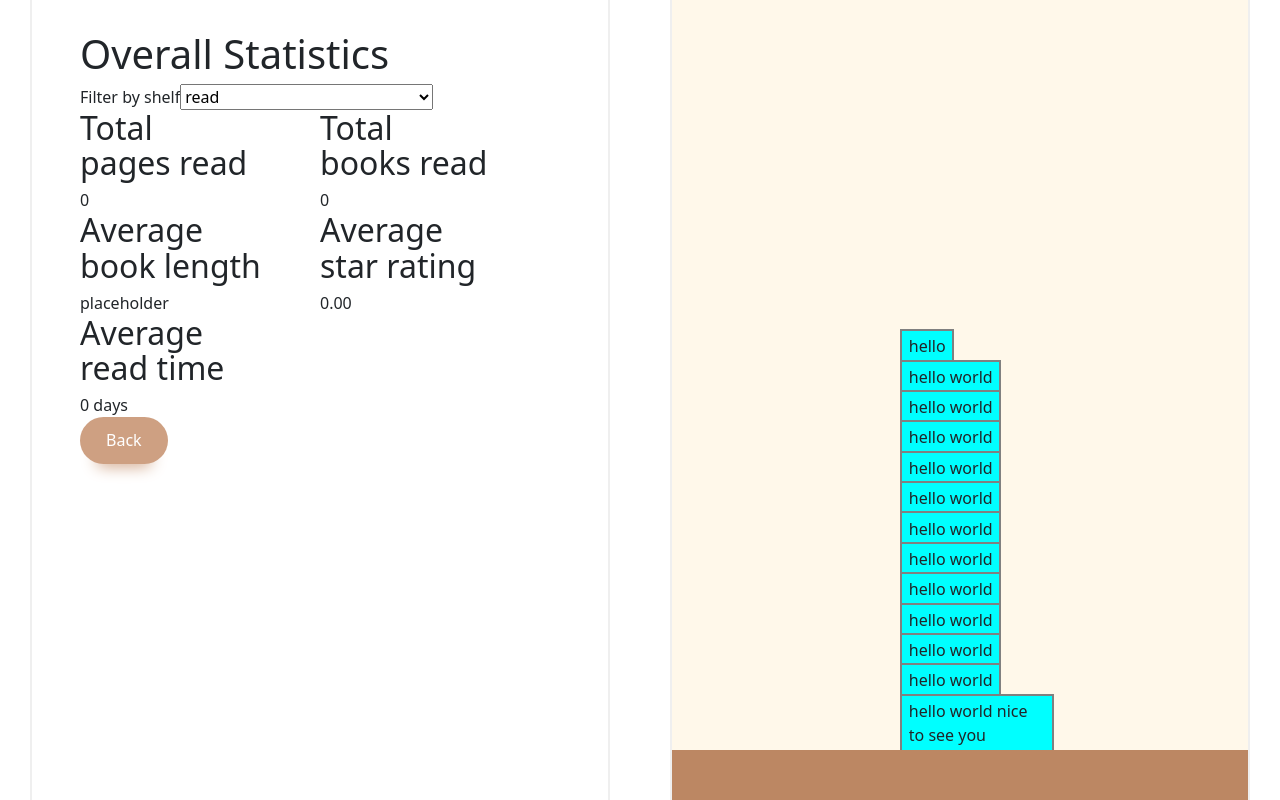
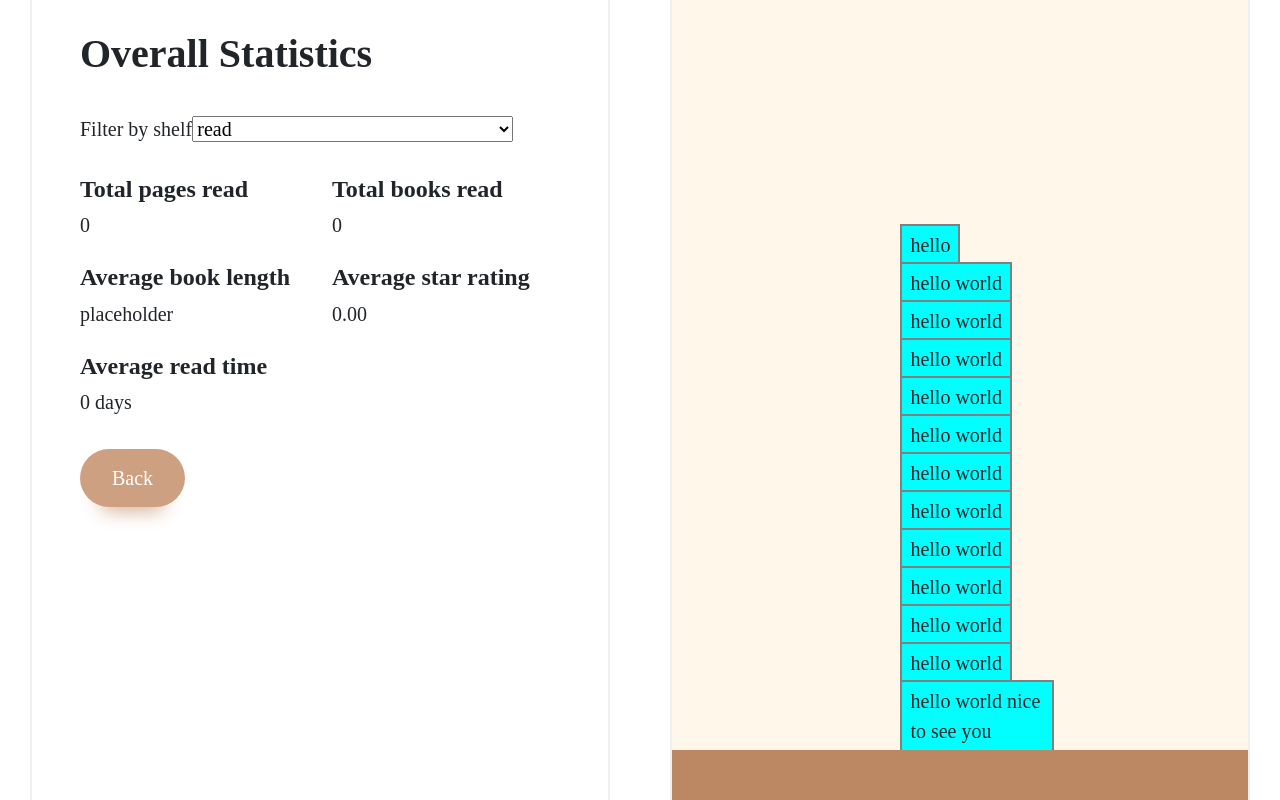
Before and after one commit to ReusableChopsticks/GoodreadsAnalyser, a React (Vite) app: page /view in a window 1280 px wide. Built offline with nearby package versions, Linux system fonts and the light colour scheme.

Commit message:
added proper spacing to statistics page

```diff
--- a/src/HomePage/HomePage.css
+++ b/src/HomePage/HomePage.css
@@ -3,8 +3,6 @@
 /* FILE INPUT */
 .upload-page {
   min-height: 100vh;
-  font-family: var(--ff-primary);
-  font-size: var(--fs-600);
 }
 
 .file-input-container {
--- a/src/ViewPage/ViewPage.css
+++ b/src/ViewPage/ViewPage.css
@@ -3,6 +3,17 @@
 
 .view-page {
   min-height: 100vh;
+}
+
+.view-page h1, h2 {
+  font-weight: bold;
+}
+
+.view-page h1 {
+  font-size: 2.5rem;
+}
+.view-page h2 {
+  font-size: 1.5rem;
 }
 
 .statistics-view, .book-tower {
@@ -15,6 +26,10 @@
 .statistics-view {
   padding-inline: 3rem;
   padding-top: 2rem;
+}
+
+.stat-columns {
+  gap: 1.5rem;
 }
 
 /* BOOK TOWER */
--- a/src/ViewPage/ViewPage.tsx
+++ b/src/ViewPage/ViewPage.tsx
@@ -21,7 +21,7 @@ export default function ViewPage() {
   }, []);
 
   return <div className="view-page | even-columns">
-    <div className="statistics-view">
+    <div className="statistics-view | flow" style={{"--flow-spacer": "2rem"} as React.CSSProperties}>
       <h1>Overall Statistics</h1>
 
       <label htmlFor="filter-shelf">
--- a/src/index.css
+++ b/src/index.css
@@ -1,3 +1,8 @@
+#root {
+  font-family: var(--ff-primary);
+  font-size: var(--fs-600);
+}
+
 button {
   display: inline-flex;
   background-color: var(--clr-neutral-600);
--- a/src/util.css
+++ b/src/util.css
@@ -64,6 +64,7 @@
 /*
   adds top margin to every sibling except the first
   used for spacing
+  You can define a --flow-spacer variable in the style attribute of an element
 */
 .flow > * + * {
   margin-top: var(--flow-spacer, 1em);
```
